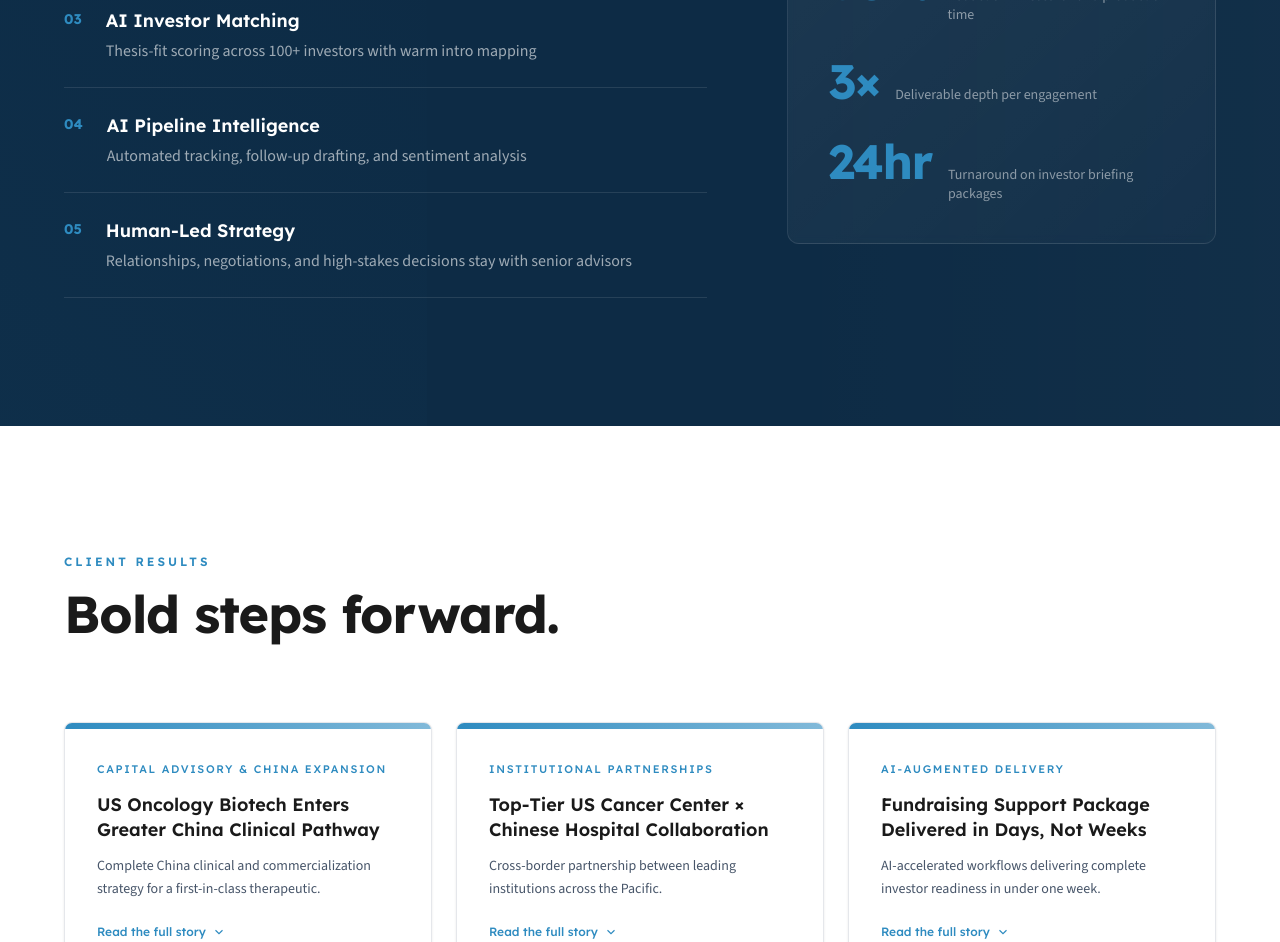
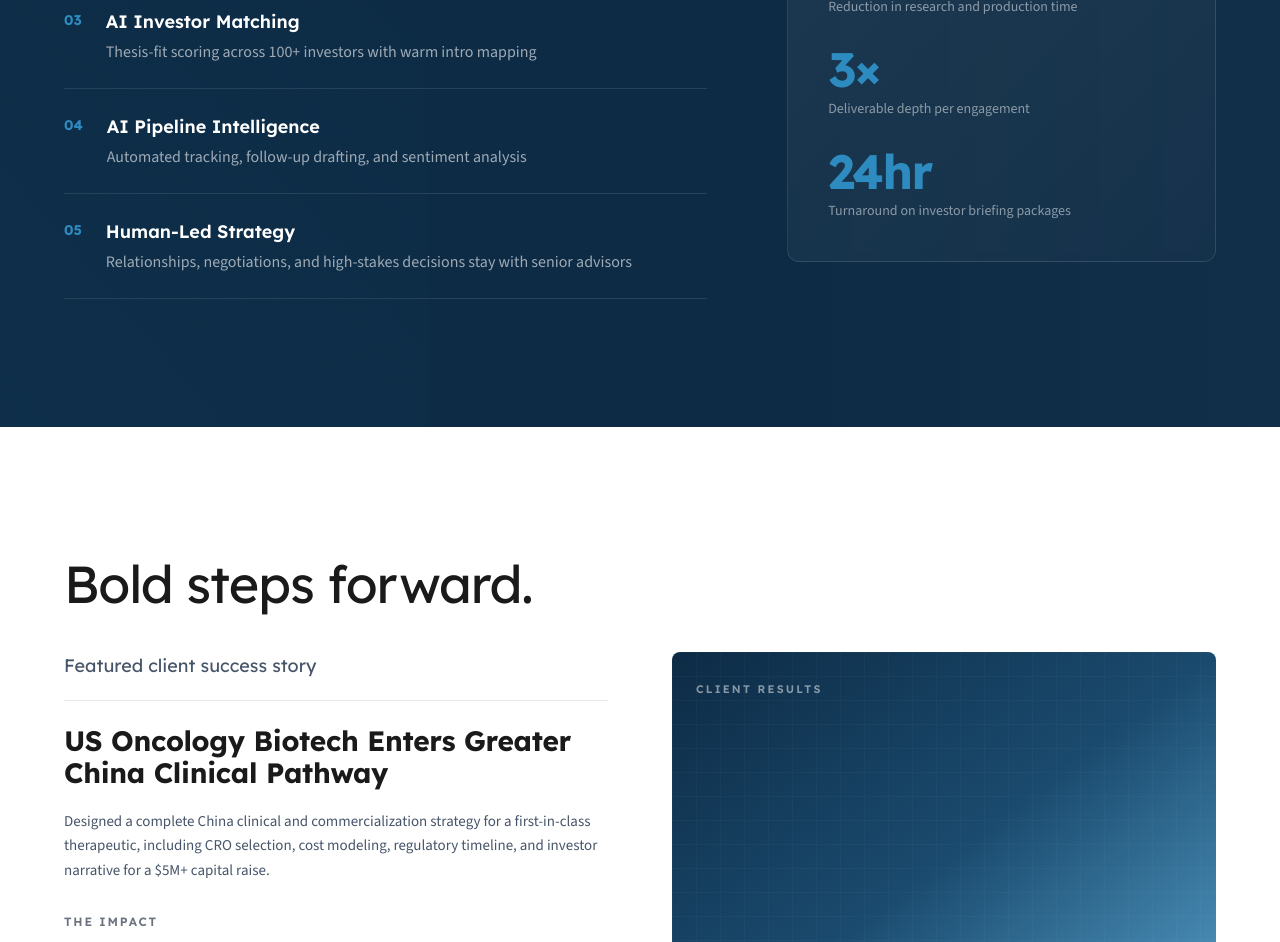
Before and after one commit to arianapan/echointlmedica, a React (Vite) app: page / in a window 1280 px wide. Shown: the part 3060-4002 px from the top of the page. Built offline with nearby package versions, Linux system fonts and the light colour scheme.

Commit message:
Updated Version 1.0.2

```diff
--- a/src/components/InsightsSection.jsx
+++ b/src/components/InsightsSection.jsx
@@ -5,16 +5,39 @@ const articles = [
     category: 'CROSS-BORDER STRATEGY',
     title: 'Why Chinese CROs Are 65% Cheaper — and What US Biotechs Need to Know',
     brief: 'A deep look at the cost arbitrage in cross-border clinical development and the operational considerations that determine success.',
+    gradient: 'from-secondary via-secondary/90 to-primary/70',
+    icon: (
+      <svg xmlns="http://www.w3.org/2000/svg" viewBox="0 0 24 24" width="32" height="32" fill="none" stroke="currentColor" strokeWidth="1.2" className="text-white/30" aria-hidden="true">
+        <circle cx="12" cy="12" r="10" />
+        <path d="M2 12h20M12 2a15.3 15.3 0 014 10 15.3 15.3 0 01-4 10 15.3 15.3 0 01-4-10A15.3 15.3 0 0112 2z" />
+      </svg>
+    ),
   },
   {
     category: 'AI & ADVISORY',
     title: 'The 3× Deliverable Model: How AI Is Reshaping Biotech Consulting',
     brief: 'Why the future of advisory isn\'t cheaper consulting — it\'s fundamentally better outcomes delivered through AI-augmented intelligence.',
+    gradient: 'from-primary via-primary/80 to-secondary/90',
+    icon: (
+      <svg xmlns="http://www.w3.org/2000/svg" viewBox="0 0 24 24" width="32" height="32" fill="none" stroke="currentColor" strokeWidth="1.2" className="text-white/30" aria-hidden="true">
+        <rect x="4" y="4" width="16" height="16" rx="2" />
+        <path d="M9 9h6v6H9z" />
+        <path d="M9 1v3M15 1v3M9 20v3M15 20v3M1 9h3M1 15h3M20 9h3M20 15h3" />
+      </svg>
+    ),
   },
   {
     category: 'INSTITUTIONAL PARTNERSHIPS',
     title: 'Building Hospital Partnerships Across the Pacific: A Practitioner\'s Guide',
     brief: 'Lessons from structuring US–China academic medical center collaborations, from framework design to ongoing management.',
+    gradient: 'from-[#1a4a6e] via-secondary to-primary/60',
+    icon: (
+      <svg xmlns="http://www.w3.org/2000/svg" viewBox="0 0 24 24" width="32" height="32" fill="none" stroke="currentColor" strokeWidth="1.2" className="text-white/30" aria-hidden="true">
+        <path d="M17 21v-2a4 4 0 00-4-4H5a4 4 0 00-4 4v2" />
+        <circle cx="9" cy="7" r="4" />
+        <path d="M23 21v-2a4 4 0 00-3-3.87M16 3.13a4 4 0 010 7.75" />
+      </svg>
+    ),
   },
 ];
 
@@ -44,26 +67,41 @@ const InsightsSection = () => {
         </div>
 
         {/* Article cards */}
-        <div className="grid lg:grid-cols-3 gap-5">
+        <div className="grid lg:grid-cols-3 gap-6">
           {articles.map((article, index) => (
             <a
               key={index}
               href="#"
-              className={`fade-in stagger-${index + 1} bg-white rounded-lg border border-borderLight p-8 md:p-10 group cursor-pointer card-lift shadow-card flex flex-col`}
+              className={`fade-in stagger-${index + 1} bg-white rounded-lg overflow-hidden group cursor-pointer card-lift shadow-card flex flex-col`}
               onClick={(e) => e.preventDefault()}
             >
-              {/* Category pill */}
-              <span className="inline-block self-start text-[11px] font-heading font-semibold text-primary bg-primary/8 px-3 py-1 rounded-full tracking-[0.12em] uppercase mb-5">
+              {/* Card image — brand gradient with icon */}
+              <div className={`relative h-44 bg-gradient-to-br ${article.gradient} overflow-hidden`}>
+                {/* Decorative geometric lines */}
+                <div className="absolute inset-0 opacity-[0.07]" style={{
+                  backgroundImage: 'linear-gradient(45deg, transparent 30%, rgba(255,255,255,0.5) 30.5%, rgba(255,255,255,0.5) 31%, transparent 31.5%), linear-gradient(-45deg, transparent 70%, rgba(255,255,255,0.3) 70.5%, rgba(255,255,255,0.3) 71%, transparent 71.5%)',
+                }} />
+                {/* Icon */}
+                <div className="absolute bottom-4 right-5">
+                  {article.icon}
+                </div>
+                {/* Category pill on image */}
+                <div className="absolute top-5 left-5">
+                  <span className="text-[10px] font-heading font-semibold text-white/80 bg-white/15 backdrop-blur-sm px-3 py-1 rounded-full tracking-[0.12em] uppercase">
                     {article.category}
                   </span>
+                </div>
+              </div>
 
+              {/* Card body */}
+              <div className="p-7 md:p-8 flex-1 flex flex-col">
                 {/* Title */}
-              <h3 className="font-heading text-lg md:text-xl font-semibold text-textDark leading-snug mb-4 group-hover:text-primary transition-colors duration-300 flex-1">
+                <h3 className="font-heading text-[17px] md:text-lg font-semibold text-textDark leading-snug mb-3 group-hover:text-primary transition-colors duration-300 flex-1">
                   {article.title}
                 </h3>
 
                 {/* Brief */}
-              <p className="text-textMedium text-sm leading-relaxed mb-6">
+                <p className="text-textMedium text-sm leading-relaxed mb-5">
                   {article.brief}
                 </p>
 
@@ -74,6 +112,7 @@ const InsightsSection = () => {
                     <path d="M5 12h14M12 5l7 7-7 7" />
                   </svg>
                 </div>
+              </div>
             </a>
           ))}
         </div>
--- a/src/components/MissionSection.jsx
+++ b/src/components/MissionSection.jsx
@@ -76,13 +76,13 @@ const AIAdvantageSection = () => {
               <p className="text-white/80 text-base leading-relaxed mb-10">
                 We deliver <span className="text-white font-semibold">3× the output</span> at a fraction of the traditional cost.
               </p>
-              <div className="space-y-8">
+              <div className="space-y-7">
                 {metrics.map((m, i) => (
-                  <div key={i} className="flex items-baseline gap-4">
-                    <div className="font-heading text-4xl md:text-5xl font-bold text-primary leading-none tracking-tight" style={{ letterSpacing: '-0.03em' }}>
+                  <div key={i}>
+                    <div className="font-heading text-4xl md:text-5xl font-bold text-primary leading-none tracking-tight mb-1.5" style={{ letterSpacing: '-0.03em' }}>
                       {m.value}
                     </div>
-                    <div className="text-white/50 text-sm leading-snug">{m.label}</div>
+                    <div className="text-white/50 text-sm">{m.label}</div>
                   </div>
                 ))}
               </div>
--- a/src/components/ResultsSection.jsx
+++ b/src/components/ResultsSection.jsx
@@ -1,40 +1,81 @@
-import { useEffect, useState } from 'react';
+import { useEffect, useState, useCallback } from 'react';
 
 const cases = [
   {
-    category: 'CAPITAL ADVISORY & CHINA EXPANSION',
+    category: 'Featured client success story',
     title: 'US Oncology Biotech Enters Greater China Clinical Pathway',
-    brief: 'Complete China clinical and commercialization strategy for a first-in-class therapeutic.',
     detail: 'Designed a complete China clinical and commercialization strategy for a first-in-class therapeutic, including CRO selection, cost modeling, regulatory timeline, and investor narrative for a $5M+ capital raise.',
     metrics: [
-      { value: '65%', label: 'Cost reduction vs. US trials' },
-      { value: '$5M+', label: 'Raise supported' },
+      { value: '65%', label: 'Cost reduction vs. US clinical trials' },
+      { value: '$5M+', label: 'Capital raise supported' },
     ],
+    gradient: 'from-secondary via-[#1a4a6e] to-primary/80',
+    icon: (
+      <svg xmlns="http://www.w3.org/2000/svg" viewBox="0 0 24 24" width="48" height="48" fill="none" stroke="currentColor" strokeWidth="0.8" className="text-white/20" aria-hidden="true">
+        <circle cx="12" cy="12" r="10" />
+        <path d="M2 12h20M12 2a15.3 15.3 0 014 10 15.3 15.3 0 01-4 10 15.3 15.3 0 01-4-10A15.3 15.3 0 0112 2z" />
+      </svg>
+    ),
   },
   {
-    category: 'INSTITUTIONAL PARTNERSHIPS',
+    category: 'Featured client success story',
     title: 'Top-Tier US Cancer Center × Chinese Hospital Collaboration',
-    brief: 'Cross-border partnership between leading institutions across the Pacific.',
     detail: 'Structured a cross-border partnership between a leading US academic medical center and Chinese hospital network — covering education programs, remote tumor board services, and strategic research collaboration.',
     metrics: [
-      { value: '2', label: 'Institutions connected' },
-      { value: 'Multi-year', label: 'Partnership structure' },
+      { value: '2', label: 'Institutions connected across the Pacific' },
+      { value: 'Multi-year', label: 'Partnership structure delivered' },
     ],
+    gradient: 'from-primary via-primary/80 to-secondary',
+    icon: (
+      <svg xmlns="http://www.w3.org/2000/svg" viewBox="0 0 24 24" width="48" height="48" fill="none" stroke="currentColor" strokeWidth="0.8" className="text-white/20" aria-hidden="true">
+        <path d="M17 21v-2a4 4 0 00-4-4H5a4 4 0 00-4 4v2" />
+        <circle cx="9" cy="7" r="4" />
+        <path d="M23 21v-2a4 4 0 00-3-3.87M16 3.13a4 4 0 010 7.75" />
+      </svg>
+    ),
   },
   {
-    category: 'AI-AUGMENTED DELIVERY',
+    category: 'Featured client success story',
     title: 'Fundraising Support Package Delivered in Days, Not Weeks',
-    brief: 'AI-accelerated workflows delivering complete investor readiness in under one week.',
     detail: 'Deployed AI-accelerated workflows to deliver a complete investor readiness package — financial model, 80+ investor targeting report, meeting prep briefs, and pipeline dashboard — in under one week.',
     metrics: [
-      { value: '5 days', label: 'Full package delivered' },
-      { value: '80+', label: 'Investors mapped' },
+      { value: '5 days', label: 'Full package delivered end-to-end' },
+      { value: '80+', label: 'Investors mapped and scored' },
     ],
+    gradient: 'from-[#1a4a6e] via-secondary to-primary/60',
+    icon: (
+      <svg xmlns="http://www.w3.org/2000/svg" viewBox="0 0 24 24" width="48" height="48" fill="none" stroke="currentColor" strokeWidth="0.8" className="text-white/20" aria-hidden="true">
+        <rect x="4" y="4" width="16" height="16" rx="2" />
+        <path d="M9 9h6v6H9z" />
+        <path d="M9 1v3M15 1v3M9 20v3M15 20v3M1 9h3M1 15h3M20 9h3M20 15h3" />
+      </svg>
+    ),
   },
 ];
 
 const ResultsSection = () => {
-  const [expanded, setExpanded] = useState(null);
+  const [current, setCurrent] = useState(0);
+  const [isTransitioning, setIsTransitioning] = useState(false);
+
+  const goTo = useCallback((index) => {
+    if (index === current) return;
+    setIsTransitioning(true);
+    setTimeout(() => {
+      setCurrent(index);
+      setIsTransitioning(false);
+    }, 300);
+  }, [current]);
+
+  useEffect(() => {
+    const timer = setInterval(() => {
+      setIsTransitioning(true);
+      setTimeout(() => {
+        setCurrent(prev => (prev + 1) % cases.length);
+        setIsTransitioning(false);
+      }, 300);
+    }, 8000);
+    return () => clearInterval(timer);
+  }, []);
 
   useEffect(() => {
     const checkVisibility = () => {
@@ -51,66 +92,119 @@ const ResultsSection = () => {
     return () => window.removeEventListener('scroll', checkVisibility);
   }, []);
 
+  const c = cases[current];
+
   return (
     <section id="results" className="py-24 md:py-32 bg-white">
       <div className="max-w-7xl mx-auto px-6 sm:px-8 lg:px-12 xl:px-16">
-        {/* Header */}
-        <div className="mb-16 md:mb-20 fade-in">
-          <span className="section-label">CLIENT RESULTS</span>
-          <h2 className="section-heading">Bold steps forward.</h2>
+
+        {/* Big heading — light weight, elegant */}
+        <div className="mb-8 md:mb-10 fade-in">
+          <h2 className="font-heading text-[2rem] md:text-[2.75rem] lg:text-[3.25rem] font-light text-textDark" style={{ lineHeight: 1.1, letterSpacing: '-0.02em' }}>
+            Bold steps forward.
+          </h2>
         </div>
 
-        {/* Case cards */}
-        <div className="grid lg:grid-cols-3 gap-6 items-start">
-          {cases.map((c, index) => {
-            const isOpen = expanded === index;
-            return (
-              <div
-                key={index}
-                className={`fade-in stagger-${index + 1} bg-white rounded-lg border border-borderLight overflow-hidden cursor-pointer card-lift shadow-card flex flex-col`}
-                onClick={() => setExpanded(isOpen ? null : index)}
-              >
-                {/* Top gradient bar */}
-                <div className="h-1.5 bg-gradient-to-r from-primary to-primary/60" />
+        {/* Two-column: text left, image right */}
+        <div className="flex flex-col lg:flex-row gap-10 lg:gap-16">
 
-                <div className="p-7 md:p-8 flex-1 flex flex-col">
+          {/* Left — case content */}
+          <div className={`lg:w-1/2 transition-opacity duration-300 ${isTransitioning ? 'opacity-0' : 'opacity-100'}`}>
             {/* Category */}
-                  <span className="text-[11px] font-heading font-medium text-primary tracking-[0.15em] uppercase mb-4">
+            <span className="text-textMedium text-base md:text-lg font-heading mb-5 block">
               {c.category}
             </span>
 
+            {/* Divider */}
+            <hr className="border-borderLight mb-6" />
+
             {/* Title */}
-                  <h3 className="font-heading text-lg font-semibold text-textDark leading-snug mb-3">
+            <h3 className="font-heading text-xl md:text-2xl lg:text-[1.75rem] font-bold text-textDark leading-snug mb-5" style={{ letterSpacing: '-0.01em' }}>
               {c.title}
             </h3>
 
-                  {/* Brief (surface) or Detail (expanded) */}
-                  <p className="text-textMedium text-sm leading-relaxed mb-6 flex-1">
-                    {isOpen ? c.detail : c.brief}
+            {/* Detail */}
+            <p className="text-textMedium text-[15px] leading-relaxed mb-8">
+              {c.detail}
             </p>
 
-                  {/* Toggle indicator */}
-                  <div className="flex items-center text-primary text-xs font-heading font-medium mb-5">
-                    {isOpen ? 'Show less' : 'Read the full story'}
-                    <svg xmlns="http://www.w3.org/2000/svg" viewBox="0 0 24 24" width="14" height="14" fill="none" stroke="currentColor" strokeWidth="2" className={`ml-1.5 transition-transform duration-200 ${isOpen ? 'rotate-180' : ''}`} aria-hidden="true">
-                      <path d="M6 9l6 6 6-6" />
-                    </svg>
+            {/* The impact */}
+            <span className="text-textLight text-xs font-heading font-semibold tracking-[0.15em] uppercase mb-4 block">
+              The impact
+            </span>
+
+            {/* Metrics in bordered boxes */}
+            <div className="flex gap-0 mb-8">
+              {c.metrics.map((m, i) => (
+                <div key={i} className="border border-borderLight px-5 py-4 first:rounded-l-lg last:rounded-r-lg flex-1">
+                  <div className="font-heading text-2xl md:text-3xl font-bold text-textDark leading-none tracking-tight whitespace-nowrap mb-1.5" style={{ letterSpacing: '-0.02em' }}>
+                    {m.value}
                   </div>
-
-                  {/* Metrics — bold display */}
-                  <div className="flex gap-8 pt-6 border-t border-borderLight">
-                    {c.metrics.map((m, i) => (
-                      <div key={i}>
-                        <div className="font-heading text-2xl md:text-3xl font-bold text-primary leading-none tracking-tight whitespace-nowrap">{m.value}</div>
-                        <div className="text-textLight text-xs mt-1.5 leading-snug">{m.label}</div>
+                  <div className="text-textLight text-xs leading-snug">{m.label}</div>
                 </div>
               ))}
             </div>
+
+            {/* Read story link */}
+            <button className="flex items-center text-primary text-sm font-heading font-semibold group cursor-pointer">
+              Read story
+              <svg xmlns="http://www.w3.org/2000/svg" viewBox="0 0 24 24" width="14" height="14" fill="none" stroke="currentColor" strokeWidth="2.5" className="ml-1.5 group-hover:translate-x-1 transition-transform duration-200" aria-hidden="true">
+                <path d="M5 12h14M12 5l7 7-7 7" />
+              </svg>
+            </button>
+          </div>
+
+          {/* Right — image area */}
+          <div className={`lg:w-1/2 transition-opacity duration-300 ${isTransitioning ? 'opacity-0' : 'opacity-100'}`}>
+            <div className={`relative w-full aspect-[4/3] rounded-lg overflow-hidden bg-gradient-to-br ${c.gradient}`}>
+              {/* Decorative grid pattern */}
+              <div className="absolute inset-0 opacity-[0.05]" style={{
+                backgroundImage: 'linear-gradient(rgba(255,255,255,0.5) 1px, transparent 1px), linear-gradient(90deg, rgba(255,255,255,0.5) 1px, transparent 1px)',
+                backgroundSize: '24px 24px',
+              }} />
+              {/* Decorative diagonal lines */}
+              <div className="absolute inset-0 opacity-[0.06]" style={{
+                backgroundImage: 'linear-gradient(45deg, transparent 45%, rgba(255,255,255,0.6) 45.5%, rgba(255,255,255,0.6) 46%, transparent 46.5%)',
+                backgroundSize: '30px 30px',
+              }} />
+              {/* Icon */}
+              <div className="absolute bottom-6 right-6">
+                {c.icon}
+              </div>
+              {/* Category label on image */}
+              <div className="absolute top-6 left-6">
+                <span className="text-[11px] font-heading font-semibold text-white/50 tracking-[0.2em] uppercase">
+                  Client Results
+                </span>
               </div>
             </div>
-            );
-          })}
           </div>
+        </div>
+
+        {/* Carousel indicators + CTA */}
+        <div className="flex flex-col sm:flex-row items-center justify-between mt-12 md:mt-16 pt-8 border-t border-borderLight">
+          {/* Dots */}
+          <div className="flex gap-2.5 mb-6 sm:mb-0">
+            {cases.map((_, index) => (
+              <button
+                key={index}
+                onClick={() => goTo(index)}
+                aria-label={`Go to case study ${index + 1}`}
+                className={`w-2.5 h-2.5 rounded-full transition-all duration-300 cursor-pointer ${
+                  index === current
+                    ? 'bg-primary scale-110'
+                    : 'bg-borderMedium hover:bg-textLight'
+                }`}
+              />
+            ))}
+          </div>
+
+          {/* See all button */}
+          <button className="font-heading text-xs font-semibold tracking-[0.15em] uppercase text-textDark border-b-2 border-textDark pb-1 hover:text-primary hover:border-primary transition-colors cursor-pointer">
+            See All Client Results
+          </button>
+        </div>
+
       </div>
     </section>
   );
```
Also changed, not shown: src/pages/Home.jsx (+11 -1 lines). Lines whose indentation alone changed are shown as unchanged.
